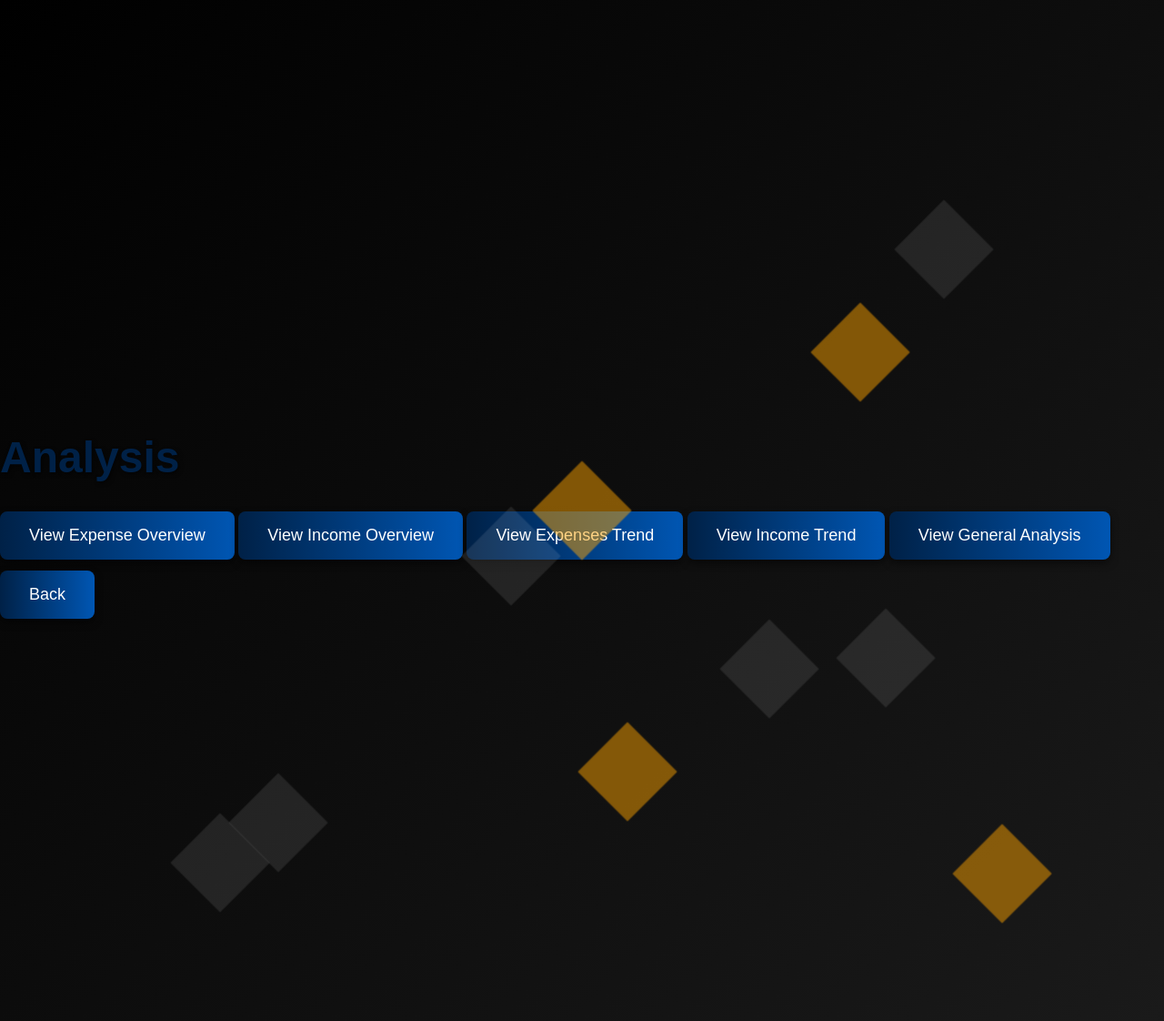
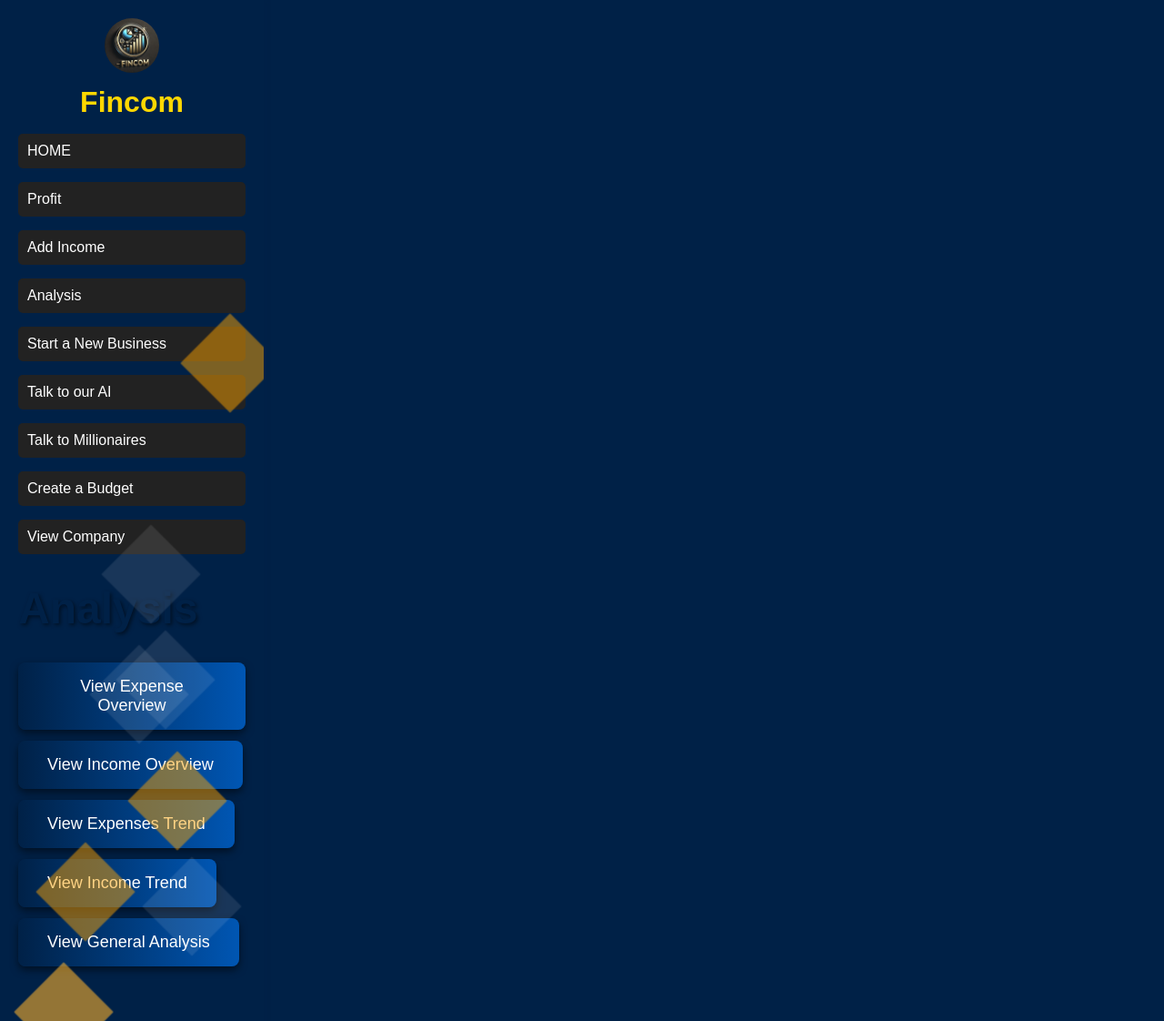
Before and after one commit to Prosperiko/Fincom, a Flask app: page /Analysis in a window 1280 px wide. Shown: the whole page at 91% size. Run offline with Flask 3, Linux system fonts and the light colour scheme.

Commit message:
updated the design

```diff
--- a/static/css/Analysis.css
+++ b/static/css/Analysis.css
@@ -1,17 +1,22 @@
 :root {
   --primary-color: #002147; /* Dark Blue */
-  --secondary-color: gold; /* Gold */
-  --accent-color: rgba(255, 255, 255, 0.441);
+  --secondary-color: #FFD700; /* Gold */
+  --accent-color: rgba(255, 255, 255, 0.441); /* Light Transparent White */
   --background-color: #f8f8f8; /* Light Gray */
   --hover-color: #ffcc00; /* Lighter Gold */
-  --text-color: #002147;
-  --btn-text-color: #002147;
-  --btn-bg-color: gold;
-  --btn-hover-bg: #645f4b;
+  --text-color: #002147; /* Navy Blue */
+  --btn-text-color: #002147; /* Navy Blue */
+  --btn-bg-color: #FFD700; /* Gold */
+  --btn-hover-bg: #645f4b; /* Darker Gold */
+  --shadow-color: rgba(0, 33, 71, 0.4); /* Navy Shadow */
+  --color-navy: #002147; /* Navy Blue */
+  --color-white: #fff; /* White */
+  --color-medium-grey: #222; /* Medium Grey */
+  --color-gold: #FFD700; /* Gold */
 }
 
 body {
-  background: linear-gradient(135deg, #000000, #1a1a1a);
+  background: var(--color-navy);
   color: var(--secondary-color);
   font-family: "Poppins", Arial, sans-serif;
   margin: 0;
@@ -24,10 +29,79 @@ body {
   overflow: hidden;
 }
 
+/* Sidebar */
+.sidebar {
+  width: 250px;
+  background-color: var(--color-navy);
+  color: var(--color-white);
+  height: 100vh;
+  position: fixed;
+  top: 0;
+  left: 0;
+  overflow-y: auto;
+  padding: 20px;
+  box-shadow: 2px 0 5px var(--shadow-color);
+}
+
+.sidebar-header {
+  text-align: center;
+}
+
+.sidebar-header .logo {
+  width: 60px;
+  border-radius: 50%;
+}
+
+.sidebar h2 {
+  margin: 10px 0;
+  color: var(--color-gold);
+}
+
+.sidebar-menu {
+  list-style: none;
+  padding: 0;
+}
+
+.sidebar-menu li {
+  margin: 15px 0;
+}
+
+.sidebar-menu a {
+  color: var(--color-white);
+  text-decoration: none;
+  display: block;
+  padding: 10px;
+  background-color: var(--color-medium-grey);
+  border-radius: 5px;
+  transition: 0.3s;
+}
+
+.sidebar-menu a:hover {
+  background-color: var(--color-gold);
+  color: var(--color-navy);
+}
+
+/* Main Container */
+.container {
+  max-width: 600px;
+  margin: 50px auto;
+  padding: 20px;
+  background-color: var(--color-navy);
+  border-radius: 10px;
+  box-shadow: 0 4px 8px var(--shadow-color);
+}
+
+h2 {
+  font-size: 24px;
+  color: var(--color-gold);
+  text-align: center;
+  margin-bottom: 20px;
+}
+
 /* Full-Screen Container for Content */
 .container {
   width: 100vw;
-  min-height: 100vh; /* Changed to min-height for better content visibility */
+  min-height: 100vh;
   padding: 40px;
   background: var(--accent-color);
   border-radius: 0;
@@ -35,21 +109,27 @@ body {
   text-align: center;
   position: relative;
   overflow: hidden;
-  z-index: 1; /* Ensure content is above diamonds */
+  z-index: 1;
 }
-
+.main-content {
+  margin-left: 250px; /* Matches the sidebar width */
+  padding: 20px;
+  flex: 1;
+  background: var(--accent-color);
+  overflow: auto;
+}
 /* Headings */
 h1 {
   font-size: 3em;
   margin-bottom: 20px;
   text-shadow: 2px 2px 4px rgba(0, 0, 0, 0.5);
-  color: #002147; /* Classic Navy Blue */
+  color: var(--color-navy);
 }
 
 h2 {
   font-size: 2em;
   margin: 20px 0 10px;
-  color: var(--btn-bg-color); /* Classic Gold */
+  color: var(--btn-bg-color);
 }
 
 /* Paragraphs */
@@ -66,21 +146,21 @@ input, select, textarea {
   margin: 12px 0;
   border: none;
   border-radius: 8px;
-  background-color: #444;
-  color: #FFD700;
+  background-color: var(--color-medium-grey);
+  color: var(--color-gold);
   font-size: 16px;
   transition: background 0.3s;
 }
 
 input:focus, select:focus, textarea:focus {
-  background-color: #555;
+  background-color: var(--hover-color);
   outline: none;
 }
 
 /* Buttons */
 button {
-  background: linear-gradient(90deg, #002147, #0056b3);
-  color: white;
+  background: linear-gradient(90deg, var(--color-navy), #0056b3);
+  color: var(--color-white);
   padding: 16px 32px;
   border: none;
   border-radius: 8px;
@@ -92,7 +172,7 @@ button {
 }
 
 button:hover {
-  background: linear-gradient(90deg, #0056b3, #002147);
+  background: linear-gradient(90deg, #0056b3, var(--color-navy));
   transform: scale(1.05);
 }
 
@@ -101,7 +181,7 @@ button:hover {
   margin: 12px 0;
   padding: 16px;
   border-radius: 8px;
-  color: white;
+  color: var(--color-white);
   font-size: 16px;
   font-weight: bold;
 }
@@ -131,11 +211,11 @@ label {
   clip-path: polygon(50% 0%, 100% 50%, 50% 100%, 0% 50%);
   box-shadow: 0 0 20px rgba(0, 191, 255, 0.5);
   animation: sparkle 2s infinite alternate;
-  z-index: 0; /* Ensure diamonds are below content */
+  z-index: 0;
 }
 
 .diamond.orange {
-  background: rgba(255, 165, 0, 0.5); /* Orange diamond */
+  background: rgba(255, 165, 0, 0.5);
   box-shadow: 0 0 20px rgba(255, 165, 0, 0.7);
 }
 
--- a/static/css/home1.css
+++ b/static/css/home1.css
@@ -23,6 +23,8 @@ body {
     background-position: center;
     color: var(--color-navy); /* Adjusted text color for better contrast */
 }
+
+
 
 /* Sidebar */
 .sidebar {
--- a/template/Analysis.html
+++ b/template/Analysis.html
@@ -8,7 +8,23 @@
     <link rel="icon" type="image/webp" href="../static/img/logo.webp">
 </head>
 <body>
+    <div class="sidebar">
+    <div class="sidebar-header">
+        <img src="{{ url_for('static', filename='img/logo.webp') }}" alt="Logo" class="logo">
+        <h2>Fincom</h2>
+    </div>
 
+    <ul class="sidebar-menu">
+        <li><a href="/home1" onclick="changeBackground('img/bank.jpg')">HOME</a></li>
+        <li><a href="/get_profit" onclick="changeBackground('img/cash.jpg')">Profit</a></li>
+        <li><a href="/income" onclick="changeBackground('img/graph1.jpg')">Add Income</a></li>
+        <li><a href="/Analysis" onclick="changeBackground('img/analysis-bg.jpg')">Analysis</a></li>
+        <li><a href="/Business_advice" onclick="changeBackground('img/business-bg.jpg')">Start a New Business</a></li>
+        <li><a href="/chatbot" onclick="changeBackground('img/chatbot-bg.jpg')">Talk to our AI</a></li>
+        <li><a href="/community" onclick="changeBackground('img/community-bg.jpg')">Talk to Millionaires</a></li>
+        <li><a href="/budget" onclick="changeBackground('img/community-bg.jpg')">Create a Budget</a></li>
+        <li><a href="/worker_dashboard" onclick="changeBackground('img/community-bg.jpg')">View Company</a></li>
+    </ul>
 
       <div class="button-container">
           <h1>Analysis</h1>
@@ -17,7 +33,7 @@
           <button onclick="location.href='expenses_trends'">View Expenses Trend</button>
           <button onclick="location.href='income_trends'">View Income Trend</button>
           <button onclick="location.href='general_analysis'">View General Analysis</button>
-          <button onclick="location.href='home1'">Back</button>
+
       </div>
 
 
@@ -33,6 +49,34 @@
         <div class="diamond"></div>
         <div class="diamond orange"></div>
     </div>
+</body>
+<script>
+    // Function to load content dynamically
+    function loadPage(url) {
+      const mainContent = document.querySelector('.main-content'); // Target the main content area
+      fetch(url)
+        .then(response => {
+          if (!response.ok) {
+            throw new Error('Network response was not ok');
+          }
+          return response.text();
+        })
+        .then(html => {
+          mainContent.innerHTML = html; // Replace the content of the main-content area
+        })
+        .catch(error => {
+          mainContent.innerHTML = '<p>Error loading page. Please try again later.</p>';
+          console.error('There was a problem with the fetch operation:', error);
+        });
+    }
 
-</body>
+    // Add event listeners to sidebar links
+    document.querySelectorAll('.sidebar-menu a').forEach(link => {
+      link.addEventListener('click', function (event) {
+        event.preventDefault(); // Prevent default link behavior
+        const pageUrl = this.getAttribute('href'); // Get the URL from the href attribute
+        loadPage(pageUrl); // Load the page dynamically
+      });
+    });
+  </script>
 </html>
--- a/template/home1.html
+++ b/template/home1.html
@@ -6,6 +6,7 @@
     <title>Accounting Dashboard</title>
     <link rel="stylesheet" href="{{ url_for('static', filename='css/home1.css') }}">
     <link rel="icon" type="image/webp" href="{{ url_for('static', filename='img/logo.webp') }}">
+    <link href='https://unpkg.com/boxicons@2.1.4/css/boxicons.min.css' rel='stylesheet'>
     <link rel="stylesheet" href="https://cdnjs.cloudflare.com/ajax/libs/font-awesome/6.0.0-beta3/css/all.min.css"> <!-- Font Awesome for icons -->
 </head>
 <body>
@@ -28,7 +29,10 @@
             <li><a href="/budget" onclick="changeBackground('img/community-bg.jpg')">Create a Budget</a></li>
             <li><a href="/worker_dashboard" onclick="changeBackground('img/community-bg.jpg')">View Company</a></li>
         </ul>
+
     </div>
+
+
 
     <!-- Main Content -->
     <div class="container">
@@ -49,7 +53,7 @@
             <a href="https://facebook.com" target="_blank" class="social-icon"><i class="fab fa-facebook"></i></a>
             <a href="https://twitter.com" target="_blank" class="social-icon"><i class="fab fa-twitter"></i></a>
             <a href="https://instagram.com" target="_blank" class="social-icon"><i class="fab fa-instagram"></i></a>
-            <a href="https://linkedin.com" target="_blank" class="social-icon"><i class="fab fa-linkedin"></i></a>
+            <a href="https://www.linkedin.com/in/muhammed-tesleem-olatundun-551350335/?trk=opento_sprofile_goalscard" target="_blank" class="social-icon"><i class="fab fa-linkedin"></i></a>
         </div>
         <a href="{{ url_for('logout') }}" class="logout-btn">Logout</a>
     </footer>
```
Also changed, not shown: static/css/expenses.css (+40 -18 lines), static/css/income.css (+10 -5 lines), template/expenses.html (+12 -0 lines), mydatabase.db (deleted), template/income.html (line endings or trailing spaces).
